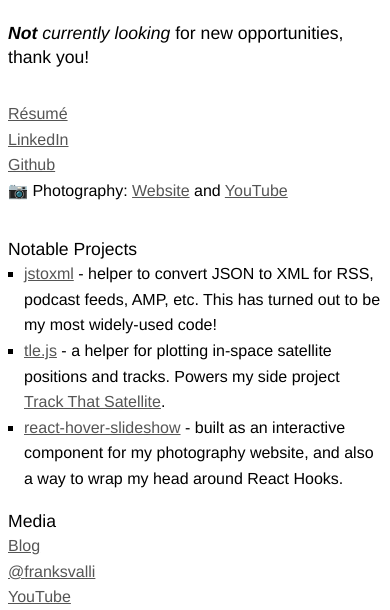
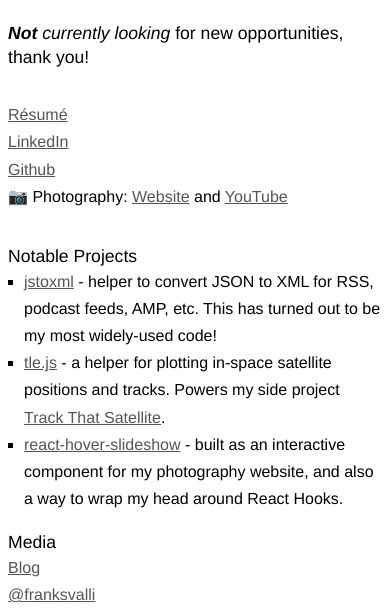
Before and after one commit to davidcalhoun/themaingate.net, a plain HTML site: page docs/index.html in a window 390 px wide. Shown: the part 227-837 px from the top of the page. Drawn offline with Linux system fonts and the light colour scheme; no server answers.

Commit message:
fix link spacing (mobile)

```diff
--- a/docs/index.html
+++ b/docs/index.html
@@ -126,7 +126,7 @@
 
     #links li,
     #meta li {
-      line-height: 1.6rem;
+      line-height: 1.7rem;
     }
 
     #photo {
```
